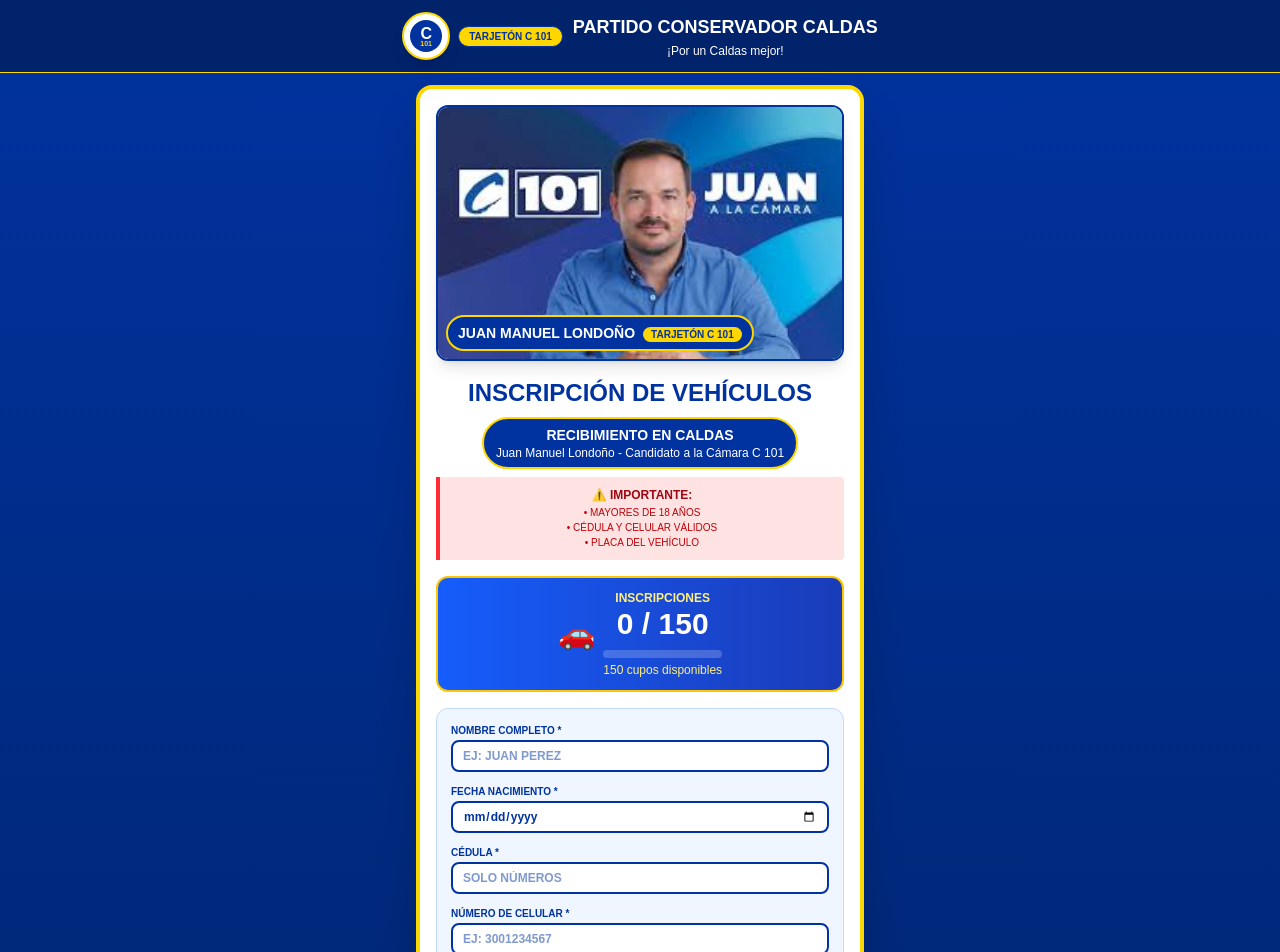
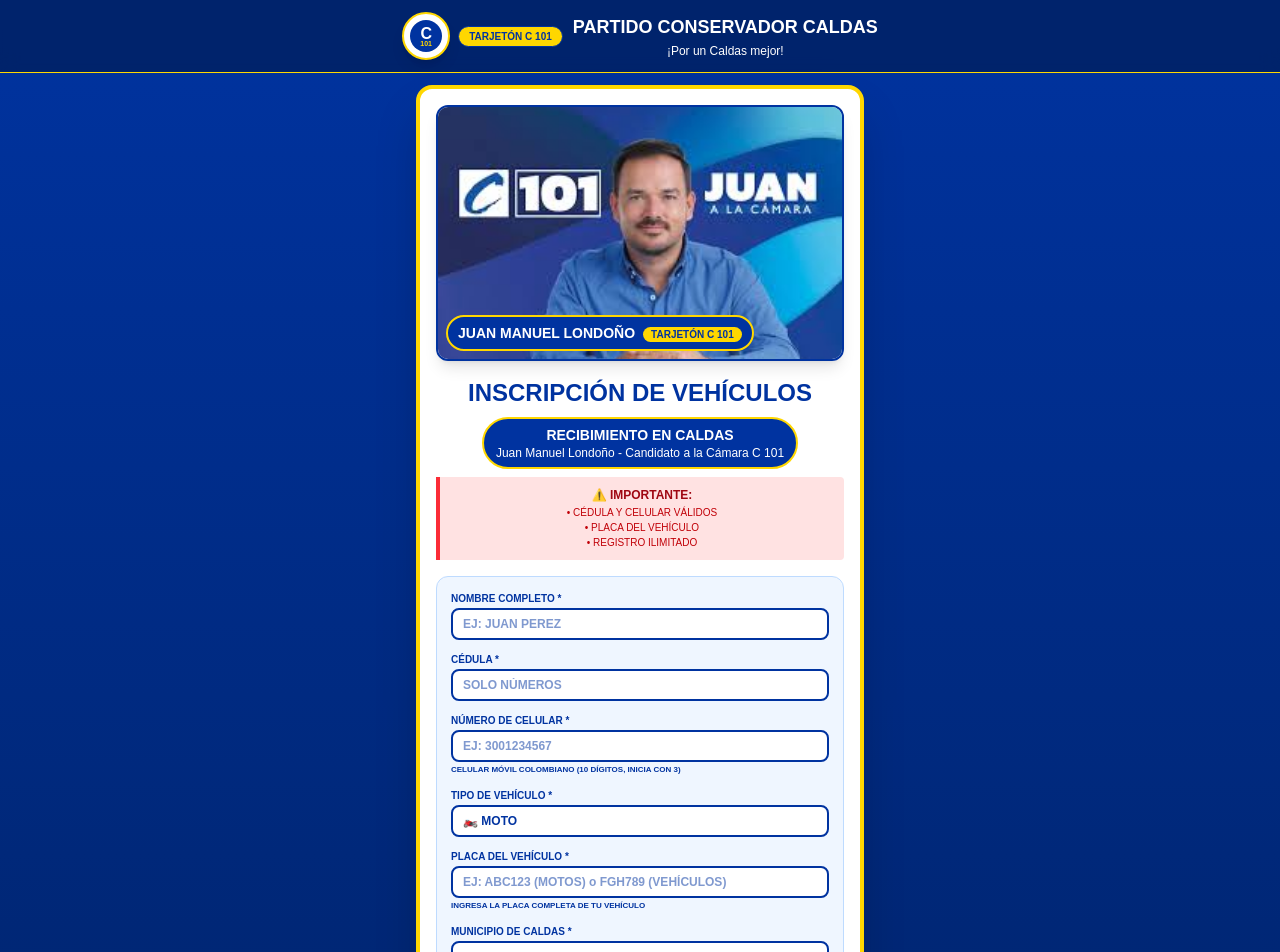
Before and after one commit to appyem/inscripcion-motos, a Next.js app: page /inscripcion in a window 1280 px wide. Shown: the top 952 px of the page. Built offline with nearby package versions, Linux system fonts and the light colour scheme; no server answers; the database is empty.

Commit message:
vehiculos agregados2

```diff
--- a/app/inscripcion/page.js
+++ b/app/inscripcion/page.js
@@ -9,23 +9,18 @@
 export default function InscripcionPage() {
   const [formData, setFormData] = useState({
     nombreCompleto: '',
-    fechaNacimiento: '',
     cedula: '',
     celular: '',
-    tipoVehiculo: 'moto', // NUEVO: tipo de vehículo (moto, vehiculo, jeep)
+    tipoVehiculo: 'moto',
     placa: '',
-    municipio: 'Manizales' // NUEVO: municipios de Caldas
+    municipio: 'Manizales'
   });
   const [error, setError] = useState('');
   const [success, setSuccess] = useState(false);
   const [isLoading, setIsLoading] = useState(false);
   const [isSubmitting, setIsSubmitting] = useState(false);
-  const [edadValida, setEdadValida] = useState(true);
-  const [totalInscritos, setTotalInscritos] = useState(0);
-  const [isLoadingCount, setIsLoadingCount] = useState(true);
-  const LIMITE_INSCRIPCIONES = 150;
 
-  // NUEVO: Municipios de Caldas agrupados por zonas
+  // Municipios de Caldas agrupados por zonas
   const municipiosPorZona = {
     'Centro Sur': ['Manizales', 'Chinchiná', 'Neira', 'Palestina', 'Villamaría'],
     'Alto Occidente': ['Filadelfia', 'La Merced', 'Marmato', 'Riosucio', 'Supía'],
@@ -35,24 +30,7 @@
     'Magdalena Caldense': ['La Dorada', 'Norcasia', 'Victoria']
   };
 
-  // Obtener todos los municipios en un solo array
   const todosMunicipios = Object.values(municipiosPorZona).flat();
-
-  // Cargar el total de inscritos al inicio
-  useEffect(() => {
-    const cargarTotalInscritos = async () => {
-      try {
-        const querySnapshot = await getDocs(collection(db, 'inscripciones'));
-        setTotalInscritos(querySnapshot.size);
-      } catch (err) {
-        console.error('Error cargando total de inscritos:', err);
-      } finally {
-        setIsLoadingCount(false);
-      }
-    };
-
-    cargarTotalInscritos();
-  }, []);
 
   // Convertir texto a mayúsculas automáticamente (SOLO para nombre y placa)
   const handleInputChange = (e) => {
@@ -62,7 +40,7 @@
     } else if (name === 'celular') {
       setFormData(prev => ({ ...prev, [name]: value.replace(/[^0-9]/g, '').slice(0, 10) }));
     } else if (name === 'placa') {
-      // NUEVO: Permitir cualquier formato de placa (sin restricción de 5 caracteres)
+      // Permitir cualquier formato de placa (sin restricción de caracteres)
       setFormData(prev => ({ ...prev, [name]: value.replace(/[^A-Z0-9]/gi, '').toUpperCase() }));
     } else if (name === 'nombreCompleto') {
       setFormData(prev => ({ ...prev, [name]: value.toUpperCase() }));
@@ -71,37 +49,12 @@
     }
   };
 
-  // Validar edad en tiempo real
-  useEffect(() => {
-    if (formData.fechaNacimiento) {
-      const hoy = new Date();
-      const fechaNac = new Date(formData.fechaNacimiento);
-      let edad = hoy.getFullYear() - fechaNac.getFullYear();
-      const mes = hoy.getMonth() - fechaNac.getMonth();
-      const dia = hoy.getDate() - fechaNac.getDate();
-
-      if (mes < 0 || (mes === 0 && dia < 0)) {
-        edad--;
-      }
-
-      setEdadValida(edad >= 18);
-    }
-  }, [formData.fechaNacimiento]);
-
-  // Validación del formulario
+  // Validación del formulario (SIN fecha de nacimiento)
   const validateForm = () => {
     setError('');
 
     if (!formData.nombreCompleto.trim()) {
       setError('EL NOMBRE COMPLETO ES REQUERIDO');
-      return false;
-    }
-    if (!formData.fechaNacimiento) {
-      setError('LA FECHA DE NACIMIENTO ES REQUERIDA');
-      return false;
-    }
-    if (!edadValida) {
-      setError('DEBES SER MAYOR DE 18 AÑOS');
       return false;
     }
     if (formData.cedula.length < 6 || formData.cedula.length > 10) {
@@ -123,7 +76,7 @@
     return true;
   };
 
-  // Verificación de duplicados MEJORADA
+  // Verificación de duplicados
   const checkDuplicates = async () => {
     try {
       setError('🔍 Verificando duplicados...');
@@ -173,15 +126,9 @@
     }
   };
 
-  // Manejo del submit CON PROTECCIÓN ANTI-DUPLICADOS Y LÍMITE
+  // Manejo del submit SIN LÍMITE DE CUPOS
   const handleSubmit = async (e) => {
     e.preventDefault();
-
-    // VERIFICACIÓN DE LÍMITE ANTES DE PROCESAR
-    if (totalInscritos >= LIMITE_INSCRIPCIONES) {
-      setError('🚨 ¡CUPOS AGOTADOS! Ya se alcanzó el límite máximo de inscripciones.');
-      return;
-    }
 
     // PROTECCIÓN 1: Evitar submits múltiples simultáneos
     if (isSubmitting) {
@@ -211,29 +158,24 @@
       // PROTECCIÓN 4: Pequeña pausa para evitar race conditions
       await new Promise(resolve => setTimeout(resolve, 300));
 
-      // Preparar datos
+      // Preparar datos (SIN fecha de nacimiento)
       const inscripcionData = {
         nombreCompleto: formData.nombreCompleto.trim(),
-        fechaNacimiento: formData.fechaNacimiento,
         cedula: formData.cedula.trim(),
         celular: formData.celular.trim(),
-        tipoVehiculo: formData.tipoVehiculo, // NUEVO: tipo de vehículo
+        tipoVehiculo: formData.tipoVehiculo,
         placa: formData.placa.trim(),
-        municipio: formData.municipio, // NUEVO: municipio
+        municipio: formData.municipio,
         createdAt: new Date()
       };
 
       // Guardar en Firestore
       await addDoc(collection(db, 'inscripciones'), inscripcionData);
 
-      // Actualizar contador local
-      setTotalInscritos(prev => prev + 1);
-
       // Éxito
       setSuccess(true);
       setFormData({
         nombreCompleto: '',
-        fechaNacimiento: '',
         cedula: '',
         celular: '',
         tipoVehiculo: 'moto',
@@ -261,71 +203,6 @@
       setIsSubmitting(false);
     }
   };
-
-  // Componente de mensaje de cupos agotados
-  const CuposAgotadosMessage = () => (
-    <div className="bg-linear-to-r from-red-500 to-red-700 rounded-2xl p-6 text-center shadow-2xl border-4 border-yellow-400 animate-pulse">
-      <div className="text-6xl mb-3">🚨</div>
-      <h2 className="text-2xl md:text-3xl font-bold text-white mb-3">¡CUPOS AGOTADOS! 🎯</h2>
-      <p className="text-lg md:text-xl font-bold text-yellow-200 mb-4">
-        Hemos alcanzado el límite máximo de <span className="text-white">{LIMITE_INSCRIPCIONES} inscripciones</span>
-      </p>
-      <div className="bg-white/20 rounded-lg p-4 mb-4">
-        <p className="text-white text-sm md:text-base mb-3">
-          🙏 ¡GRACIAS POR TU INTERÉS EN ACOMPAÑAR A JUAN MANUEL LONDOÑO C101!
-        </p>
-        <p className="text-yellow-100 font-bold text-sm md:text-base">
-          🚌 Para acompañarnos, pregunta por los vehículos que tendremos disponibles en todo Caldas
-        </p>
-      </div>
-      <div className="flex flex-col md:flex-row justify-center gap-3 mt-4">
-        <button
-          onClick={() => {
-            const mensaje = `Hola, me gustaría saber sobre los vehículos disponibles para el recibimiento de JUAN MANUEL LONDOÑO C101. Por favor indíqueme dónde puedo encontrar transporte o cómo puedo acompañar en vehículo particular. Gracias 🇨🇴💙`;
-            window.open(`https://wa.me/573001234567?text=${encodeURIComponent(mensaje)}`, '_blank');
-          }}
-          className="bg-green-500 hover:bg-green-600 text-white font-bold py-3 px-6 rounded-lg text-base transition-all shadow-lg flex items-center justify-center"
-        >
-          <span className="mr-2 text-2xl">📱</span> PREGUNTAR POR VEHÍCULOS
-        </button>
-        <button
-          onClick={() => window.location.reload()}
-          className="bg-blue-500 hover:bg-blue-600 text-white font-bold py-3 px-6 rounded-lg text-base transition-all shadow-lg flex items-center justify-center mt-2 md:mt-0"
-        >
-          <span className="mr-2">🔄</span> ACTUALIZAR
-        </button>
-      </div>
-      <p className="text-xs text-white/80 mt-4">
-        ⏰ Los cupos pueden liberarse si alguien cancela su inscripción. ¡Vuelve a intentarlo más tarde!
-      </p>
-    </div>
-  );
-
-  // Componente de contador de cupos
-  const ContadorCupos = () => (
-    <div className="bg-linear-to-r from-blue-600 to-blue-800 rounded-xl p-3 text-center mb-4 border-2 border-yellow-400">
-      <div className="flex items-center justify-center space-x-2">
-        <span className="text-3xl">🚗</span>
-        <div>
-          <p className="text-xs font-bold text-yellow-200">INSCRIPCIONES</p>
-          <p className="text-2xl md:text-3xl font-bold text-white">
-            {isLoadingCount ? '...' : totalInscritos} / {LIMITE_INSCRIPCIONES}
-          </p>
-          <div className="mt-2 bg-white/20 rounded-full h-2 overflow-hidden">
-            <div
-              className="bg-yellow-400 h-full transition-all duration-500"
-              style={{ width: `${Math.min((totalInscritos / LIMITE_INSCRIPCIONES) * 100, 100)}%` }}
-            ></div>
-          </div>
-          <p className="text-xs text-yellow-200 mt-1">
-            {totalInscritos >= LIMITE_INSCRIPCIONES
-              ? '¡CUPOS COMPLETOS!'
-              : `${LIMITE_INSCRIPCIONES - totalInscritos} cupos disponibles`}
-          </p>
-        </div>
-      </div>
-    </div>
-  );
 
   return (
     <div className="min-h-screen bg-linear-to-b from-[#0033A0] to-[#002266] text-white relative">
@@ -376,21 +253,13 @@
                 <div className="bg-red-100 border-l-4 border-red-500 p-2.5 rounded-r">
                   <p className="font-bold text-red-800 text-xs">⚠️ IMPORTANTE:</p>
                   <p className="text-red-700 mt-0.5 text-[10px]">
-                    • MAYORES DE 18 AÑOS<br/>
                     • CÉDULA Y CELULAR VÁLIDOS<br/>
-                    • PLACA DEL VEHÍCULO
+                    • PLACA DEL VEHÍCULO<br/>
+                    • REGISTRO ILIMITADO
                   </p>
                 </div>
               </div>
 
-              {/* Contador de cupos */}
-              <ContadorCupos />
-
-              {/* Mostrar mensaje de cupos agotados si se alcanzó el límite */}
-              {totalInscritos >= LIMITE_INSCRIPCIONES ? (
-                <CuposAgotadosMessage />
-              ) : (
-                <>
               {error && (
                 <div className="bg-red-100 border border-red-400 text-red-700 px-3 py-2 rounded-lg mb-3 text-center font-bold text-xs">
                   {error}
@@ -424,30 +293,12 @@
                     value={formData.nombreCompleto}
                     onChange={handleInputChange}
                     required
-                        disabled={isLoading || isSubmitting || totalInscritos >= LIMITE_INSCRIPCIONES}
+                    disabled={isLoading || isSubmitting}
                     className={`w-full px-2.5 py-1.5 bg-white border-2 border-[#0033A0] rounded-lg focus:outline-none focus:ring-2 focus:ring-[#FFD700] text-[#0033A0] font-bold text-xs placeholder-[#0033A0]/50 ${
-                          (isLoading || isSubmitting || totalInscritos >= LIMITE_INSCRIPCIONES) ? 'opacity-50 cursor-not-allowed' : ''
+                      (isLoading || isSubmitting) ? 'opacity-50 cursor-not-allowed' : ''
                     }`}
                     placeholder="EJ: JUAN PEREZ"
                   />
-                    </div>
-
-                    <div>
-                      <label className="block text-[10px] font-bold text-[#0033A0] mb-0.5">FECHA NACIMIENTO *</label>
-                      <input
-                        type="date"
-                        name="fechaNacimiento"
-                        value={formData.fechaNacimiento}
-                        onChange={handleInputChange}
-                        required
-                        disabled={isLoading || isSubmitting || totalInscritos >= LIMITE_INSCRIPCIONES}
-                        className={`w-full px-2.5 py-1.5 bg-white border-2 border-[#0033A0] rounded-lg focus:outline-none focus:ring-2 focus:ring-[#FFD700] text-[#0033A0] font-bold text-xs ${
-                          (isLoading || isSubmitting || totalInscritos >= LIMITE_INSCRIPCIONES) ? 'opacity-50 cursor-not-allowed' : ''
-                        }`}
-                      />
-                      {!edadValida && formData.fechaNacimiento && (
-                        <p className="text-red-600 font-bold mt-0.5 text-[10px]">❌ DEBES SER MAYOR DE 18 AÑOS</p>
-                      )}
                 </div>
 
                 <div>
@@ -459,9 +310,9 @@
                     onChange={handleInputChange}
                     required
                     maxLength="10"
-                        disabled={isLoading || isSubmitting || totalInscritos >= LIMITE_INSCRIPCIONES}
+                    disabled={isLoading || isSubmitting}
                     className={`w-full px-2.5 py-1.5 bg-white border-2 border-[#0033A0] rounded-lg focus:outline-none focus:ring-2 focus:ring-[#FFD700] text-[#0033A0] font-bold text-xs placeholder-[#0033A0]/50 ${
-                          (isLoading || isSubmitting || totalInscritos >= LIMITE_INSCRIPCIONES) ? 'opacity-50 cursor-not-allowed' : ''
+                      (isLoading || isSubmitting) ? 'opacity-50 cursor-not-allowed' : ''
                     }`}
                     placeholder="SOLO NÚMEROS"
                   />
@@ -476,25 +327,25 @@
                     onChange={handleInputChange}
                     required
                     maxLength="10"
-                        disabled={isLoading || isSubmitting || totalInscritos >= LIMITE_INSCRIPCIONES}
+                    disabled={isLoading || isSubmitting}
                     className={`w-full px-2.5 py-1.5 bg-white border-2 border-[#0033A0] rounded-lg focus:outline-none focus:ring-2 focus:ring-[#FFD700] text-[#0033A0] font-bold text-xs placeholder-[#0033A0]/50 ${
-                          (isLoading || isSubmitting || totalInscritos >= LIMITE_INSCRIPCIONES) ? 'opacity-50 cursor-not-allowed' : ''
+                      (isLoading || isSubmitting) ? 'opacity-50 cursor-not-allowed' : ''
                     }`}
                     placeholder="EJ: 3001234567"
                   />
                   <p className="text-[8px] text-[#0033A0] mt-0.5 font-bold">CELULAR MÓVIL COLOMBIANO (10 DÍGITOS, INICIA CON 3)</p>
                 </div>
 
-                    {/* NUEVO: Tipo de vehículo */}
+                {/* Tipo de vehículo */}
                 <div>
                   <label className="block text-[10px] font-bold text-[#0033A0] mb-0.5">TIPO DE VEHÍCULO *</label>
                   <select
                     name="tipoVehiculo"
                     value={formData.tipoVehiculo}
                     onChange={handleInputChange}
-                        disabled={isLoading || isSubmitting || totalInscritos >= LIMITE_INSCRIPCIONES}
+                    disabled={isLoading || isSubmitting}
                     className={`w-full px-2.5 py-1.5 bg-white border-2 border-[#0033A0] rounded-lg focus:outline-none focus:ring-2 focus:ring-[#FFD700] text-[#0033A0] font-bold text-xs appearance-none ${
-                          (isLoading || isSubmitting || totalInscritos >= LIMITE_INSCRIPCIONES) ? 'opacity-50 cursor-not-allowed' : ''
+                      (isLoading || isSubmitting) ? 'opacity-50 cursor-not-allowed' : ''
                     }`}
                   >
                     <option value="moto" className="bg-white text-[#0033A0] font-bold">🏍️ MOTO</option>
@@ -511,25 +362,25 @@
                     value={formData.placa}
                     onChange={handleInputChange}
                     required
-                        disabled={isLoading || isSubmitting || totalInscritos >= LIMITE_INSCRIPCIONES}
+                    disabled={isLoading || isSubmitting}
                     className={`w-full px-2.5 py-1.5 bg-white border-2 border-[#0033A0] rounded-lg focus:outline-none focus:ring-2 focus:ring-[#FFD700] text-[#0033A0] font-bold text-xs placeholder-[#0033A0]/50 ${
-                          (isLoading || isSubmitting || totalInscritos >= LIMITE_INSCRIPCIONES) ? 'opacity-50 cursor-not-allowed' : ''
+                      (isLoading || isSubmitting) ? 'opacity-50 cursor-not-allowed' : ''
                     }`}
                     placeholder="EJ: ABC123 (MOTOS) o FGH789 (VEHÍCULOS)"
                   />
                   <p className="text-[8px] text-[#0033A0] mt-0.5 font-bold">INGRESA LA PLACA COMPLETA DE TU VEHÍCULO</p>
                 </div>
 
-                    {/* NUEVO: Municipio (27 municipios de Caldas) */}
+                {/* Municipio (27 municipios de Caldas) */}
                 <div>
                   <label className="block text-[10px] font-bold text-[#0033A0] mb-0.5">MUNICIPIO DE CALDAS *</label>
                   <select
                     name="municipio"
                     value={formData.municipio}
                     onChange={handleInputChange}
-                        disabled={isLoading || isSubmitting || totalInscritos >= LIMITE_INSCRIPCIONES}
+                    disabled={isLoading || isSubmitting}
                     className={`w-full px-2.5 py-1.5 bg-white border-2 border-[#0033A0] rounded-lg focus:outline-none focus:ring-2 focus:ring-[#FFD700] text-[#0033A0] font-bold text-xs appearance-none ${
-                          (isLoading || isSubmitting || totalInscritos >= LIMITE_INSCRIPCIONES) ? 'opacity-50 cursor-not-allowed' : ''
+                      (isLoading || isSubmitting) ? 'opacity-50 cursor-not-allowed' : ''
                     }`}
                   >
                     {Object.entries(municipiosPorZona).map(([zona, municipios]) => (
@@ -546,9 +397,9 @@
 
                 <button
                   type="submit"
-                      disabled={isLoading || isSubmitting || totalInscritos >= LIMITE_INSCRIPCIONES}
+                  disabled={isLoading || isSubmitting}
                   className={`w-full bg-[#0033A0] hover:bg-[#002266] text-white font-bold text-sm py-2.5 px-4 rounded-lg transition-all duration-300 shadow-lg border-2 border-[#FFD700] ${
-                        (isLoading || isSubmitting || totalInscritos >= LIMITE_INSCRIPCIONES) ? 'opacity-75 cursor-not-allowed' : 'hover:shadow-xl hover:scale-105'
+                    (isLoading || isSubmitting) ? 'opacity-75 cursor-not-allowed' : 'hover:shadow-xl hover:scale-105'
                   }`}
                 >
                   {isLoading || isSubmitting ? (
@@ -564,11 +415,9 @@
                   )}
                 </button>
               </form>
-                </>
-              )}
 
               <div className="mt-4 pt-3 border-t border-[#0033A0] text-center bg-blue-50 p-2.5 rounded-b-xl">
-                <p className="font-bold text-[#0033A0] text-xs">✅ GRATIS Y SEGURO</p>
+                <p className="font-bold text-[#0033A0] text-xs">✅ REGISTRO ILIMITADO Y GRATUITO</p>
                 <p className="mt-0.5 font-bold text-[#0033A0] text-xs">📱 CONFIRMACIÓN POR CELULAR INMEDIATA</p>
                 <p className="mt-1 text-[#0033A0] font-bold text-[10px]">VOTA EN EL TARJETÓN: LETRA C Y NÚMERO 101</p>
               </div>
```
Lines whose indentation alone changed are shown as unchanged.
